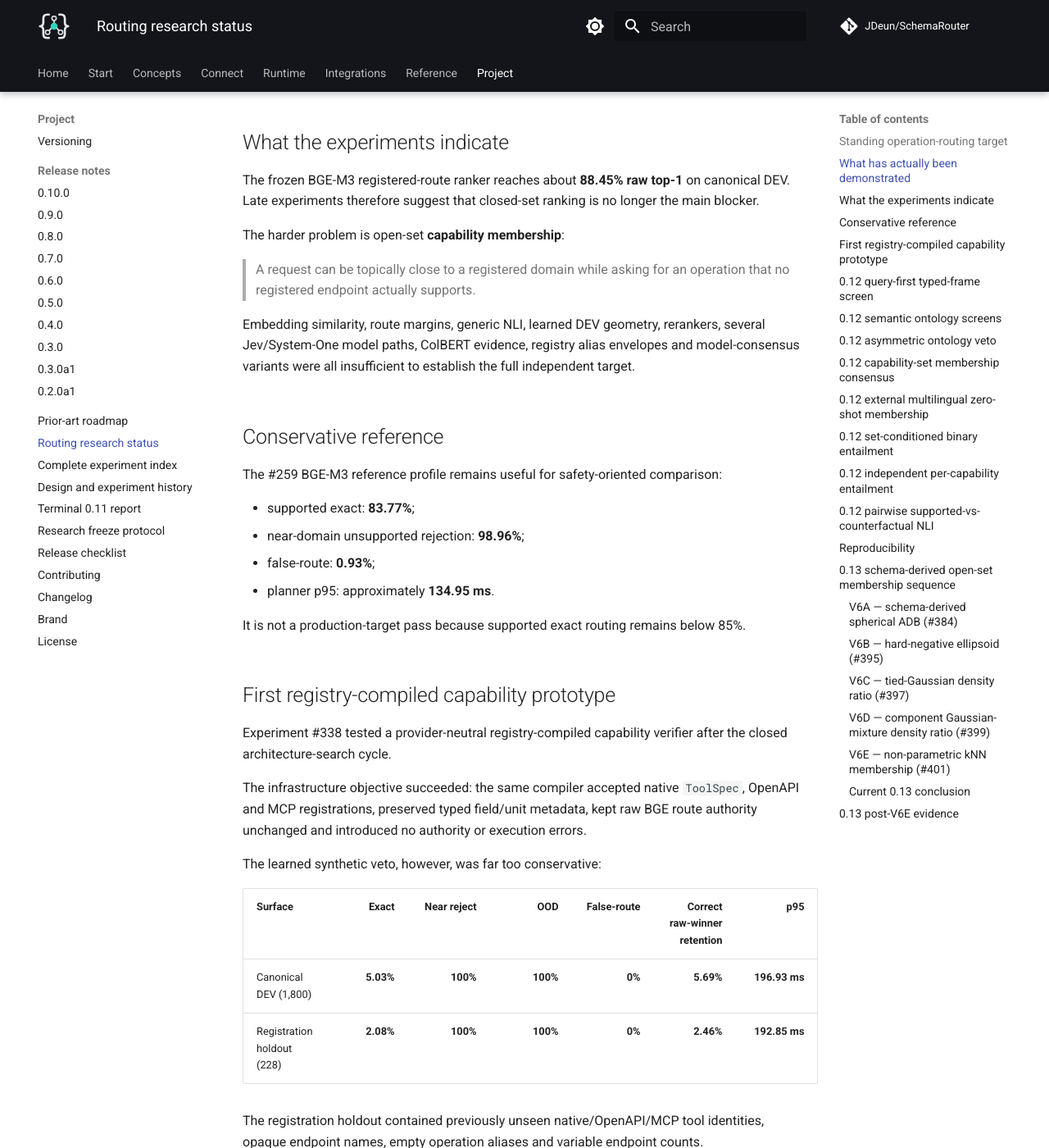
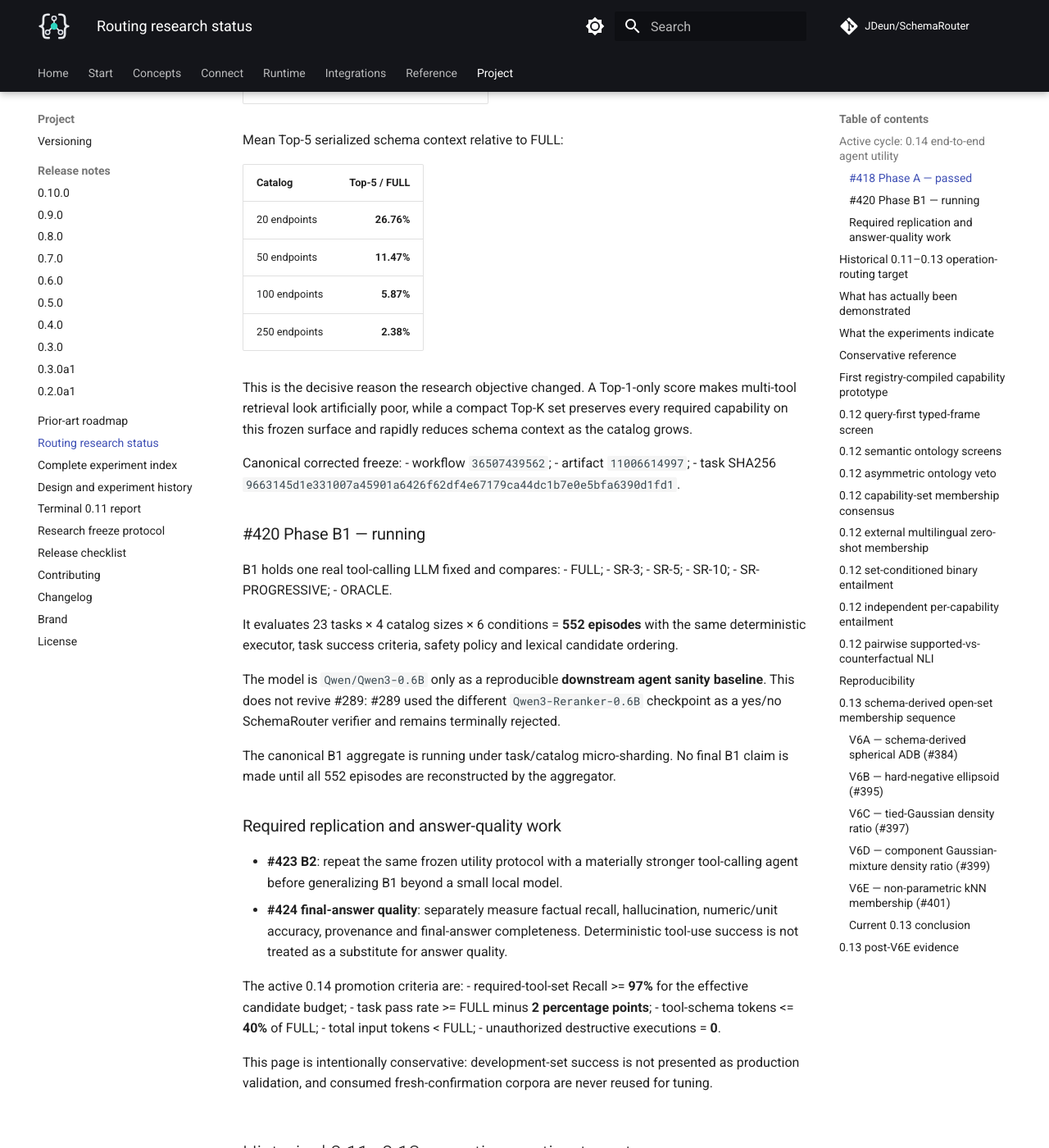
Before and after one commit to JDeun/SchemaRouter, an MkDocs documentation site: the page built from docs/research/routing-status.md, in a window 1280 px wide and 1400 px high, scrolled down 1559 px. Shown: the whole window at 82% size. Built offline with MkDocs 1.6.1 and Material for MkDocs 9.7.7, drawn with Linux system fonts in a browser that asks for light colours; comment, search, counter and statistics services are not loaded; some of the changed text lies outside the part shown.

Commit message:
docs: make 0.14 agent utility the active routing status

````diff
--- a/docs/research/routing-status.md
+++ b/docs/research/routing-status.md
@@ -14,10 +14,109 @@ For the full research record:
 
 SchemaRouter publishes routing research evidence separately from the stable library contract.
 
+## Active cycle: 0.14 end-to-end agent utility
+
+The active research question is no longer whether SchemaRouter can act as the final authoritative
+open-set classifier.
+
+The active question is:
+
+> **Does SchemaRouter improve an LLM agent's end-to-end tool-use performance by retrieving a
+> compact, typed set of executable capabilities from a large registered catalog?**
+
+The intended product boundary is now:
+
+```text
+OpenAPI / MCP / ToolSpec
+        ↓
+typed capability compiler + registry
+        ↓
+SchemaRouter Top-K retrieval
+        ↓
+LLM agent / planner
+        ↓
+schema + argument + permission + destructive-action policy
+        ↓
+tool execution
+        ↓
+result evaluation / optional corrective re-retrieval
+```
+
+SchemaRouter still owns registry-backed capability identity and typed metadata, but retrieval score
+does **not** grant irreversible execution authority. Top-1 exact route remains a useful diagnostic,
+not the sole product objective.
+
+### #418 Phase A — passed
+
+The corrected frozen benchmark contains 23 tasks across 20 / 50 / 100 / 250 endpoint catalogs.
+
+| Metric | Result |
+| --- | ---: |
+| Required-route Recall@1 | **68.97%** |
+| Recall@3 | **96.55%** |
+| Recall@5 | **100%** |
+| Recall@10 | **100%** |
+| All-required task coverage@5 | **100%** |
+| MRR | **0.82471** |
+
+Mean Top-5 serialized schema context relative to FULL:
+
+| Catalog | Top-5 / FULL |
+| --- | ---: |
+| 20 endpoints | **26.76%** |
+| 50 endpoints | **11.47%** |
+| 100 endpoints | **5.87%** |
+| 250 endpoints | **2.38%** |
+
+This is the decisive reason the research objective changed. A Top-1-only score makes multi-tool
+retrieval look artificially poor, while a compact Top-K set preserves every required capability on
+this frozen surface and rapidly reduces schema context as the catalog grows.
+
+Canonical corrected freeze:
+- workflow `36507439562`;
+- artifact `11006614997`;
+- task SHA256 `9663145d1e331007a45901a6426f62df4e67179ca44dc1b7e0e5bfa6390d1fd1`.
+
+### #420 Phase B1 — running
+
+B1 holds one real tool-calling LLM fixed and compares:
+- FULL;
+- SR-3;
+- SR-5;
+- SR-10;
+- SR-PROGRESSIVE;
+- ORACLE.
+
+It evaluates 23 tasks × 4 catalog sizes × 6 conditions = **552 episodes** with the same deterministic
+executor, task success criteria, safety policy and lexical candidate ordering.
+
+The model is `Qwen/Qwen3-0.6B` only as a reproducible **downstream agent sanity baseline**. This
+does not revive #289: #289 used the different `Qwen3-Reranker-0.6B` checkpoint as a yes/no
+SchemaRouter verifier and remains terminally rejected.
+
+The canonical B1 aggregate is running under task/catalog micro-sharding. No final B1 claim is made
+until all 552 episodes are reconstructed by the aggregator.
+
+### Required replication and answer-quality work
+
+- **#423 B2**: repeat the same frozen utility protocol with a materially stronger tool-calling agent
+  before generalizing B1 beyond a small local model.
+- **#424 final-answer quality**: separately measure factual recall, hallucination, numeric/unit
+  accuracy, provenance and final-answer completeness. Deterministic tool-use success is not treated
+  as a substitute for answer quality.
+
+The active 0.14 promotion criteria are:
+- required-tool-set Recall >= **97%** for the effective candidate budget;
+- task pass rate >= FULL minus **2 percentage points**;
+- tool-schema tokens <= **40%** of FULL;
+- total input tokens < FULL;
+- unauthorized destructive executions = **0**.
+
+
 This page is intentionally conservative: development-set success is not presented as production
 validation, and consumed fresh-confirmation corpora are never reused for tuning.
 
-## Standing operation-routing target
+## Historical 0.11–0.13 operation-routing target
 
 The current research target for the multilingual open-set operation-routing work is:
 
````
Also changed, not shown: other parts of docs/research/routing-status.md (+1 -1 lines).
